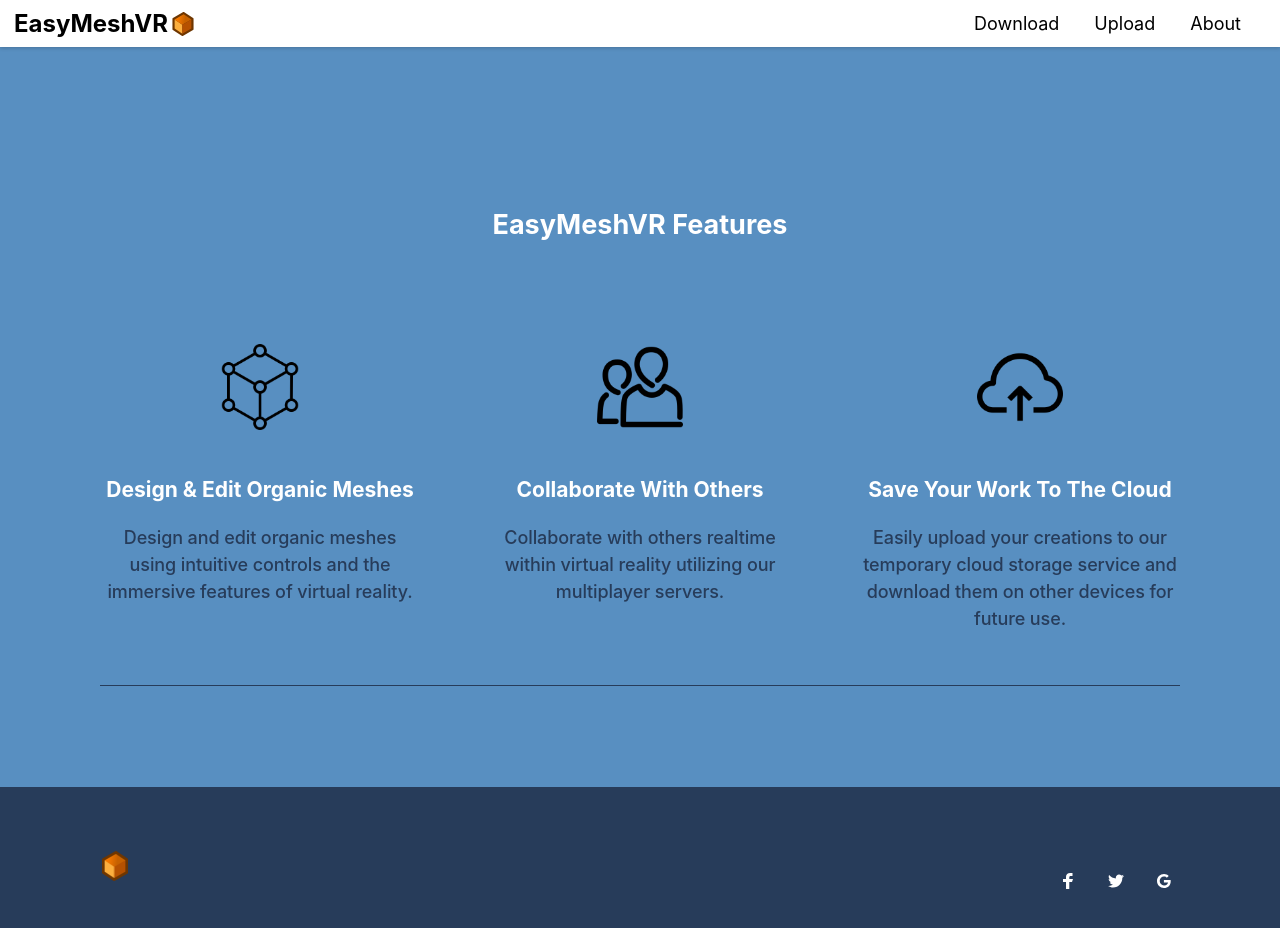
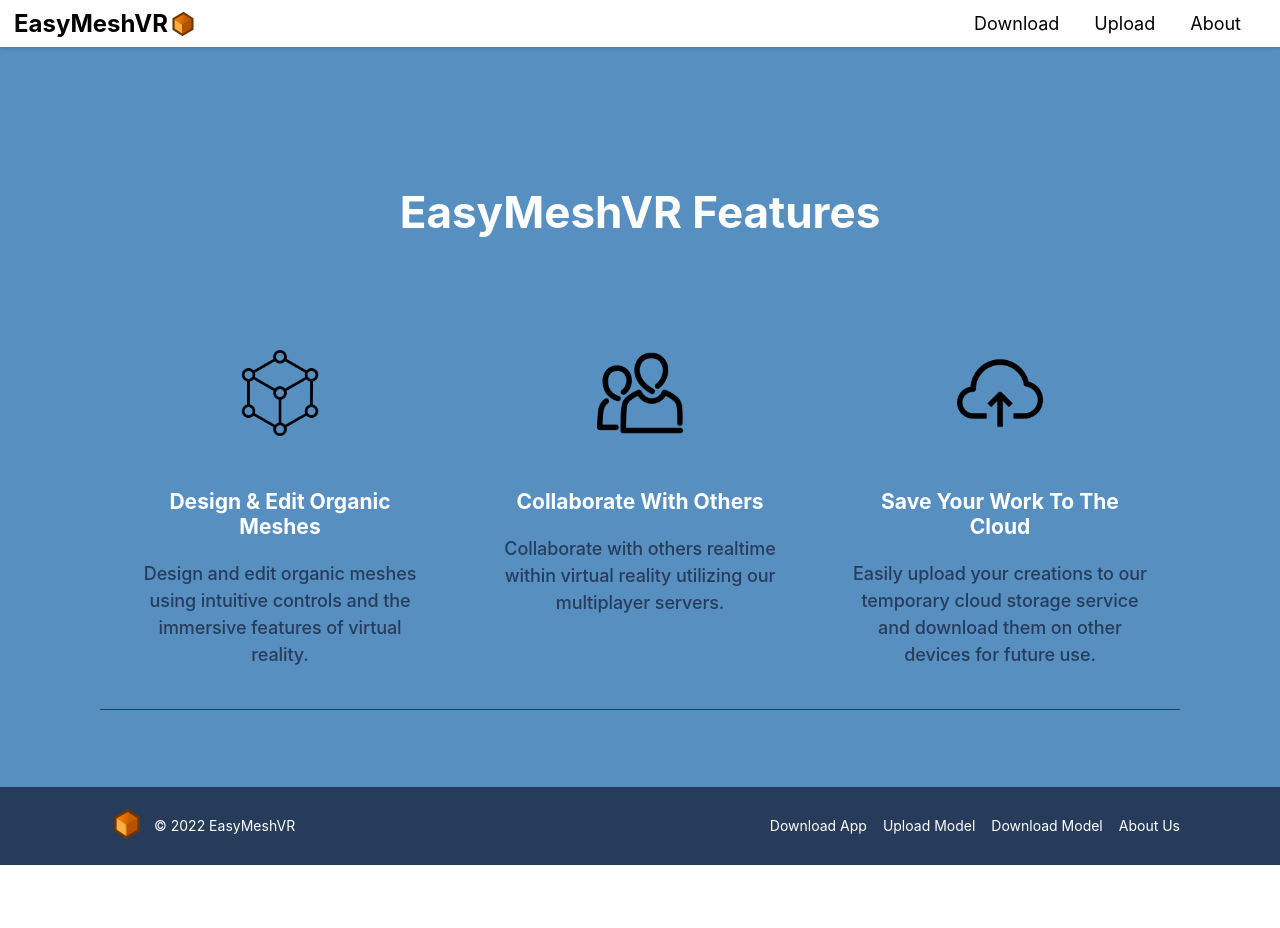
Before and after one commit to EasyMeshVR/Frontend, a React (Create React App) app: page / in a window 1280 px wide. Shown: the top 928 px of the page. After the commit the page ends 865 px from the top, so only its background shows below. Built offline with nearby package versions, Linux system fonts and the light colour scheme.

Commit message:
Modify footer to include only relevant links

```diff
--- a/src/components/Footer/Footer.js
+++ b/src/components/Footer/Footer.js
@@ -6,11 +6,12 @@ const Footer = () => {
 	return (
 		<footer className={footerStyles.SiteFooter}>
             <div className={footerStyles.Container}>
-                <div className={`${footerStyles.SiteFooterInner} ${footerStyles.hasTopDivider}`}>
+                <div className={`${footerStyles.SiteFooterInner} ${footerStyles.HasTopDivider}`}>
                     <div className={footerStyles.FooterBrand}>
                         <Link to="/">
                             <img className={footerStyles.Logo} src={logoImg} alt="Logo" />
                         </Link>
+                        <div className={footerStyles.FooterCopyright}>&copy; 2022 EasyMeshVR</div>
                     </div>
                     <ul className={`${footerStyles.FooterLinks} ${footerStyles.ListReset}`}>
                         <li>
@@ -34,33 +35,6 @@ const Footer = () => {
                             </Link>
                         </li>
                     </ul>
-                    <ul className={`${footerStyles.FooterSocialLinks} ${footerStyles.ListReset}`}>
-                        <li>
-                            <a href="/">
-                                <span className={footerStyles.ScreenReaderText}>Facebook</span>
-                                <svg width="16" height="16" xmlns="http://www.w3.org/2000/svg">
-                                    <path d="M6.023 16L6 9H3V6h3V4c0-2.7 1.672-4 4.08-4 1.153 0 2.144.086 2.433.124v2.821h-1.67c-1.31 0-1.563.623-1.563 1.536V6H13l-1 3H9.28v7H6.023z" fill="#FFF"/>
-                                </svg>
-                            </a>
-                        </li>
-                        <li>
-                            <a href="/">
-                                <span className={footerStyles.ScreenReaderText}>Twitter</span>
-                                <svg width="16" height="16" xmlns="http://www.w3.org/2000/svg">
-                                    <path d="M16 3c-.6.3-1.2.4-1.9.5.7-.4 1.2-1 1.4-1.8-.6.4-1.3.6-2.1.8-.6-.6-1.5-1-2.4-1-1.7 0-3.2 1.5-3.2 3.3 0 .3 0 .5.1.7-2.7-.1-5.2-1.4-6.8-3.4-.3.5-.4 1-.4 1.7 0 1.1.6 2.1 1.5 2.7-.5 0-1-.2-1.5-.4C.7 7.7 1.8 9 3.3 9.3c-.3.1-.6.1-.9.1-.2 0-.4 0-.6-.1.4 1.3 1.6 2.3 3.1 2.3-1.1.9-2.5 1.4-4.1 1.4H0c1.5.9 3.2 1.5 5 1.5 6 0 9.3-5 9.3-9.3v-.4C15 4.3 15.6 3.7 16 3z" fill="#FFF"/>
-                                </svg>
-                            </a>
-                        </li>
-                        <li>
-                            <a href="/">
-                                <span className={footerStyles.ScreenReaderText}>Google</span>
-                                <svg width="16" height="16" xmlns="http://www.w3.org/2000/svg">
-                                    <path d="M7.9 7v2.4H12c-.2 1-1.2 3-4 3-2.4 0-4.3-2-4.3-4.4 0-2.4 2-4.4 4.3-4.4 1.4 0 2.3.6 2.8 1.1l1.9-1.8C11.5 1.7 9.9 1 8 1 4.1 1 1 4.1 1 8s3.1 7 7 7c4 0 6.7-2.8 6.7-6.8 0-.5 0-.8-.1-1.2H7.9z" fill="#FFF"/>
-                                </svg>
-                            </a>
-                        </li>
-                    </ul>
-                    <div className={footerStyles.FooterCopyright}>&copy; 2022 EasyMeshVR</div>
                 </div>
             </div>
         </footer>
--- a/src/components/Footer/Footer.module.css
+++ b/src/components/Footer/Footer.module.css
@@ -30,8 +30,8 @@
     position:relative;
     display:flex;
     flex-wrap:wrap;
-    padding-top:48px;
-    padding-bottom:48px
+    padding-top:28px;
+    padding-bottom:28px;
 }
 
 .FooterBrand, .FooterLinks, .FooterSocialLinks, .FooterCopyright {
@@ -39,56 +39,25 @@
     width:100%;
     display:inline-flex;
     justify-content:center;
+    align-items: center;
 	color: white;
 }
 
 .FooterBrand, .FooterLinks, .FooterSocialLinks {
-    margin-bottom:24px
+    margin-bottom:24px;
+}
+
+.FooterBrand {
+    margin-bottom: 0;
+    flex: 50% 1;
 }
 
 .FooterLinks li+li, .FooterSocialLinks li+li {
     margin-left:16px
 }
 
-.FooterSocialLinks li {
-    display:inline-flex
-}
-
-.FooterSocialLinks li a {
-    padding:8px
-}
-
 .FooterLinks {
 	color: white;
-}
-
-@media (min-width: 641px) {
-    .SiteFooter {
-        margin-top:20px
-    }
-
-    .SiteFooterInner {
-        justify-content:space-between;
-        padding-top:64px;
-        padding-bottom:64px
-    }
-
-    .FooterBrand, .FooterLinks, .FooterSocialLinks, .FooterCopyright {
-        flex:50%
-    }
-
-    .FooterBrand, .FooterCopyright {
-        justify-content:flex-start
-    }
-
-    .FooterLinks, .FooterSocialLinks {
-        justify-content:flex-end
-    }
-
-    .FooterLinks {
-        order:1;
-        margin-bottom:0;
-    }
 }
 
 .Container, .ContainerSM {
@@ -96,13 +65,6 @@
     margin:0 auto;
     padding-left:16px;
     padding-right:16px
-}
-
-@media (min-width: 481px) {
-    .Container, .ContainerSM {
-        padding-left:24px;
-        padding-right:24px
-    }
 }
 
 .Container {
@@ -140,40 +102,49 @@
     padding:0;
 }
 
-.ScreenReaderText {
-    clip:rect(1px, 1px, 1px, 1px);
-    position:absolute !important;
-    height:1px;
-    width:1px;
-    overflow:hidden;
-    word-wrap:normal !important
-}
-
-.ScreenReaderText:focus {
-    border-radius:2px;
-    box-shadow:0 0 2px 2px rgba(0,0,0,0.6);
-    clip:auto !important;
-    display:block;
-    font-size:14px;
-    letter-spacing:0px;
-    font-weight:700;
-    line-height:16px;
-    text-decoration:none;
-    text-transform:uppercase;
-    background-color:#06101F;
-    color:#F9425F !important;
-    border:none;
-    height:auto;
-    left:8px;
-    padding:16px 32px;
-    top:8px;
-    width:auto;
-    z-index:100000
-}
-
 .Logo {
     position:relative;
     object-fit: contain;
     width: 30px;
     height: 30px;
 }
+
+@media (min-width: 641px) {
+    .SiteFooter {
+        margin-top:20px
+    }
+
+    .SiteFooterInner {
+        justify-content:space-between;
+        padding-top:24px;
+        padding-bottom:24px;
+    }
+
+    .FooterBrand, .FooterLinks, .FooterSocialLinks, .FooterCopyright {
+        flex:50%;
+        margin-bottom: 0;
+    }
+
+    .FooterBrand, .FooterCopyright {
+        justify-content:flex-start;
+        height: 30px;
+        padding-left: 12px;
+    }
+
+    .FooterLinks, .FooterSocialLinks {
+        justify-content:flex-end
+    }
+
+    .FooterLinks {
+        order:1;
+        margin-bottom:0;
+        margin-top: 0;
+    }
+}
+
+@media (min-width: 481px) {
+    .Container, .ContainerSM {
+        padding-left:24px;
+        padding-right:24px
+    }
+}
--- a/src/pages/Home/FeaturesSection.js
+++ b/src/pages/Home/FeaturesSection.js
@@ -4,7 +4,6 @@ import cubeImage from '../../resources/images/cube.png';
 import multiplayerImage from '../../resources/images/multiplayer.png';
 import cloudImage from '../../resources/images/cloud.png';
 
-// TODO: responsive mobile layout for the feature icons
 const FeaturesSection = () => {
 	return (
 		<section className={featuresSectionStyles.Features}>
@@ -14,7 +13,7 @@ const FeaturesSection = () => {
 						EasyMeshVR Features
 					</h2>
 					<div className={featuresSectionStyles.FeaturesWrap}>
-						<div className={`${featuresSectionStyles.Feature} ${featuresSectionStyles.IsRevealing}`}>
+						<div className={featuresSectionStyles.Feature}>
 							<div className={featuresSectionStyles.FeatureInner}>
 								<div className={featuresSectionStyles.FeatureIconDiv}>
 									<img className={featuresSectionStyles.FeatureIconImg} src={cubeImage} alt="A cube" />
@@ -27,7 +26,7 @@ const FeaturesSection = () => {
 								</p>
 							</div>
 						</div>
-						<div className={`${featuresSectionStyles.Feature} ${featuresSectionStyles.IsRevealing}`}>
+						<div className={featuresSectionStyles.Feature}>
 							<div className={featuresSectionStyles.FeatureInner}>
 								<div className={featuresSectionStyles.FeatureIconDiv}>
 									<img className={featuresSectionStyles.FeatureIconImg} src={multiplayerImage} alt="Multiplayer" />
@@ -40,7 +39,7 @@ const FeaturesSection = () => {
 								</p>
 							</div>
 						</div>
-						<div className={`${featuresSectionStyles.Feature} ${featuresSectionStyles.IsRevealing}`}>
+						<div className={featuresSectionStyles.Feature}>
 							<div className={featuresSectionStyles.FeatureInner}>
 								<div className={featuresSectionStyles.FeatureIconDiv}>
 									<img className={featuresSectionStyles.FeatureIconImg} src={cloudImage} alt="A cloud with an upload arrow" />
--- a/src/pages/Home/FeaturesSection.module.css
+++ b/src/pages/Home/FeaturesSection.module.css
@@ -34,8 +34,6 @@
     display:flex;
     flex-wrap:wrap;
     justify-content:space-evenly;
-    margin-right:-30px;
-    margin-left:-30px
 }
 
 .FeaturesWrap:first-of-type {
@@ -48,8 +46,8 @@
 
 .Feature {
     padding:16px 30px;
-    width:380px;
-    max-width:380px;
+    width:360px;
+    max-width:360px;
     flex-grow:1
 }
 
@@ -85,7 +83,10 @@
 
     .Features .SectionTitle {
         position:relative;
-        margin-bottom:80px
+        margin-bottom:80px;
+        font-size: 44px;
+        line-height: 56px;
+        letter-spacing: 0px;
     }
 
     .Features .SectionTitle::before {
@@ -145,11 +146,6 @@
 	display:block;
 	height:1px;
 	background:#273C5A;
-	/* background:linear-gradient(to right, rgba(39,60,90,0.1) 0, rgba(39,60,90,0.6) 50%, rgba(39,60,90,0.1) 100%) */
-}
-
-.sr .has-animations .is-revealing{
-    visibility:hidden
 }
 
 .mb0 {
```
